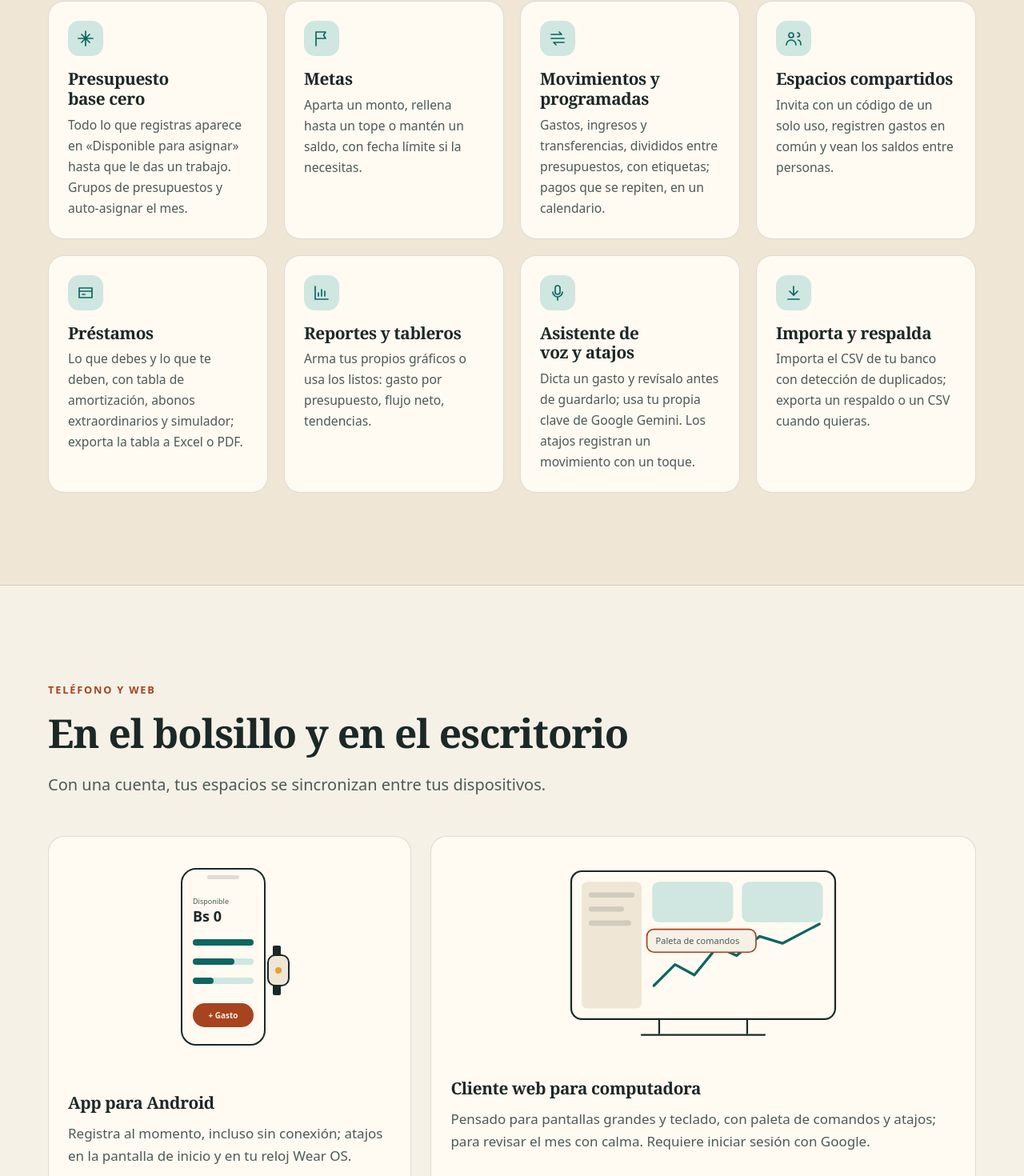
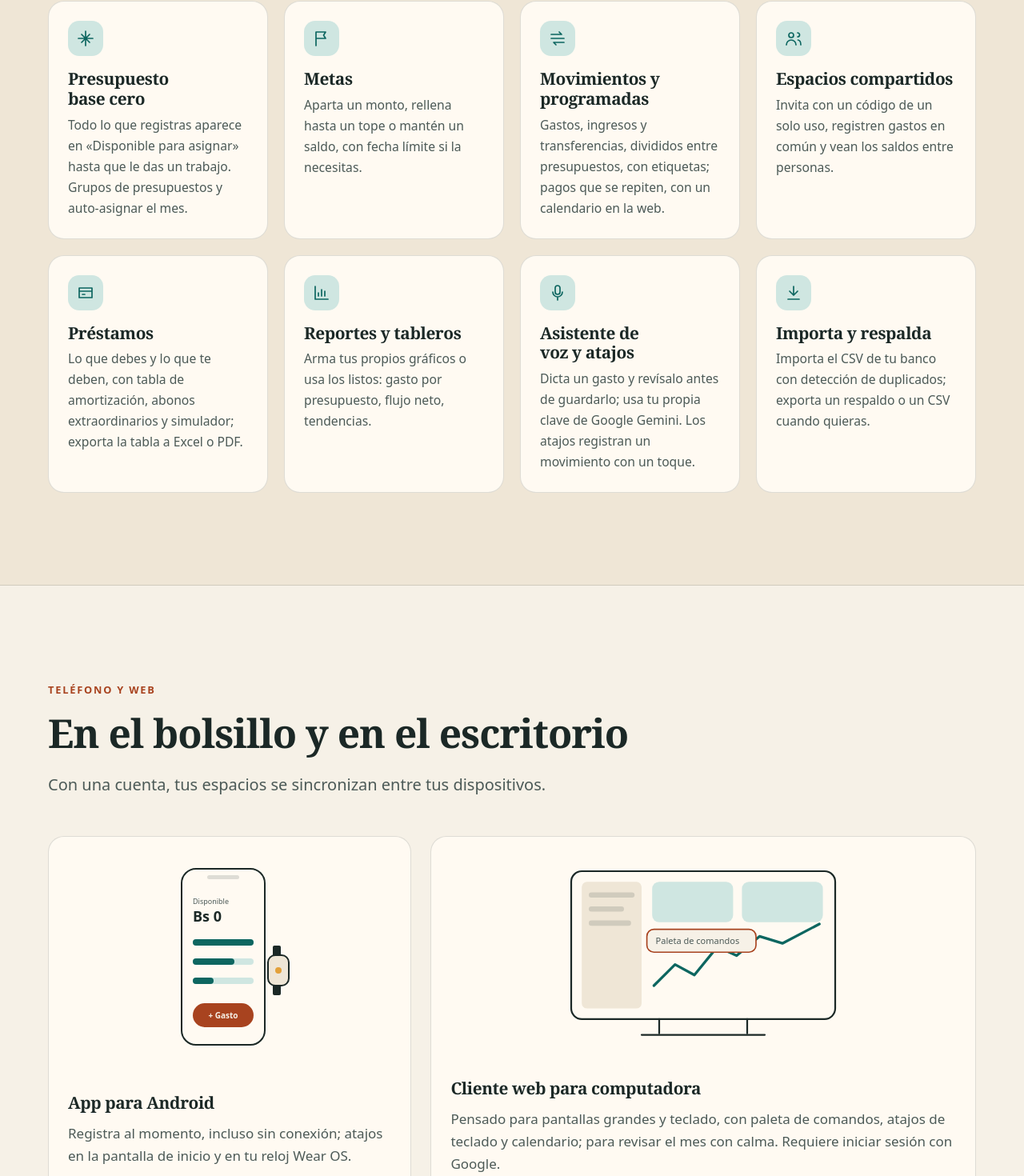
Before and after one commit to Cordelia242/cuenca-sitio, a Vue app in the folder landing/: page / in a window 1280 px wide. Shown: the part 1691-3161 px from the top of the page at 80% size. Built offline with nearby package versions, Linux system fonts and the light colour scheme.

Commit message:
fix(landing): precisar que el calendario está en la web y que los atajos web son de teclado

```diff
--- a/landing/src/components/FeaturesSection.vue
+++ b/landing/src/components/FeaturesSection.vue
@@ -12,7 +12,7 @@ const features = [
   },
   {
     title: 'Movimientos y programadas',
-    text: 'Gastos, ingresos y transferencias, divididos entre presupuestos, con etiquetas; pagos que se repiten, en un calendario.',
+    text: 'Gastos, ingresos y transferencias, divididos entre presupuestos, con etiquetas; pagos que se repiten, con un calendario en la web.',
     icon: 'M4 7h13l-3-3M20 17H7l3 3M4 12h16',
   },
   {
--- a/landing/src/components/PlatformsSection.vue
+++ b/landing/src/components/PlatformsSection.vue
@@ -53,7 +53,7 @@
           </svg>
           <h3>Cliente web para computadora</h3>
           <p>
-            Pensado para pantallas grandes y teclado, con paleta de comandos y atajos; para revisar el mes con calma.
+            Pensado para pantallas grandes y teclado, con paleta de comandos, atajos de teclado y calendario; para revisar el mes con calma.
             Requiere iniciar sesión con Google.
           </p>
         </article>
```
